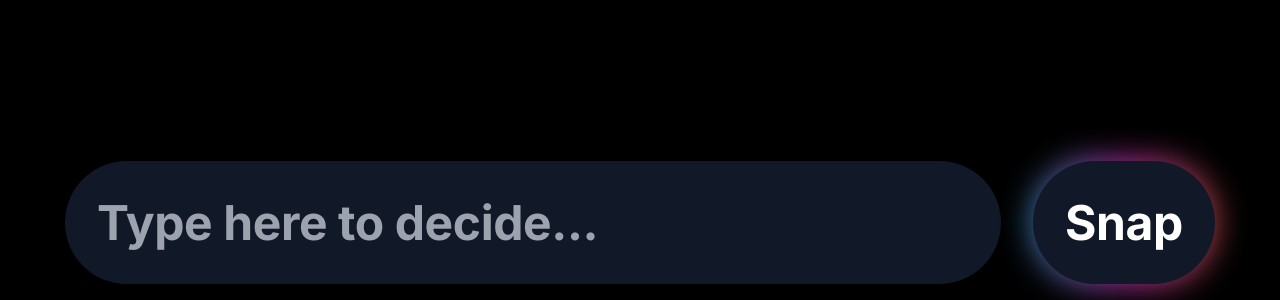
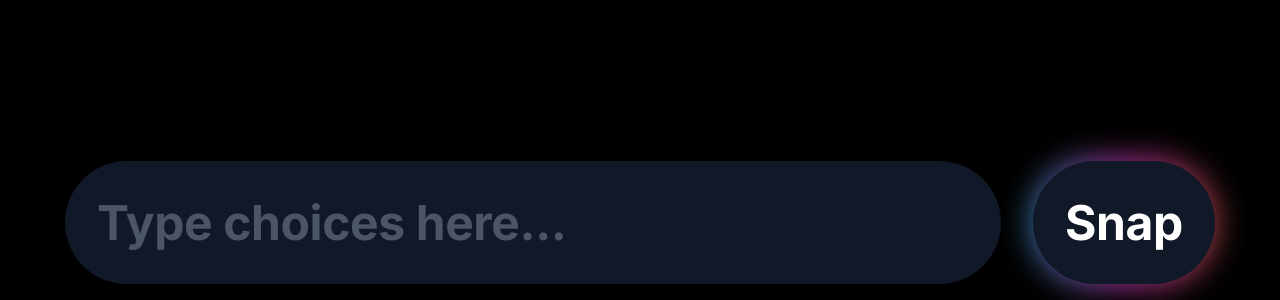
Before and after one commit to anubhav756/Decisionator, a Next.js app in the folder client/: page / in a window 1280 px wide. Shown: the part 500-800 px from the top of the page. Built offline with nearby package versions, Linux system fonts and the light colour scheme.

Commit message:
UI Improvements

```diff
--- a/client/app/page.js
+++ b/client/app/page.js
@@ -73,8 +73,8 @@ export default function Page() {
           value={inputText}
           onChange={handleInputChange}
           onKeyDown={handleKeyDown}
-          placeholder="Type here to decide..."
-          className="w-3/4 p-8 rounded-full outline-none bg-gray-900 text-white text-5xl resize-none"
+          placeholder="Type choices here..."
+          className="w-3/4 p-8 rounded-full outline-none bg-gray-900 text-white text-5xl resize-none placeholder-gray-600"
         />
         <div className="relative inline-flex group ml-8">
           <div className={`absolute transitiona-all duration-1000 bg-gradient-to-r from-[#44BCFF] via-[#FF44EC] to-[#FF675E] rounded-full blur-lg group-hover:opacity-100 group-hover:-inset-1 group-hover:duration-200 animate-tilt ${isSubmitting ? "opacity-100 -inset-1" : "opacity-70 -inset-px"}`} />
```
